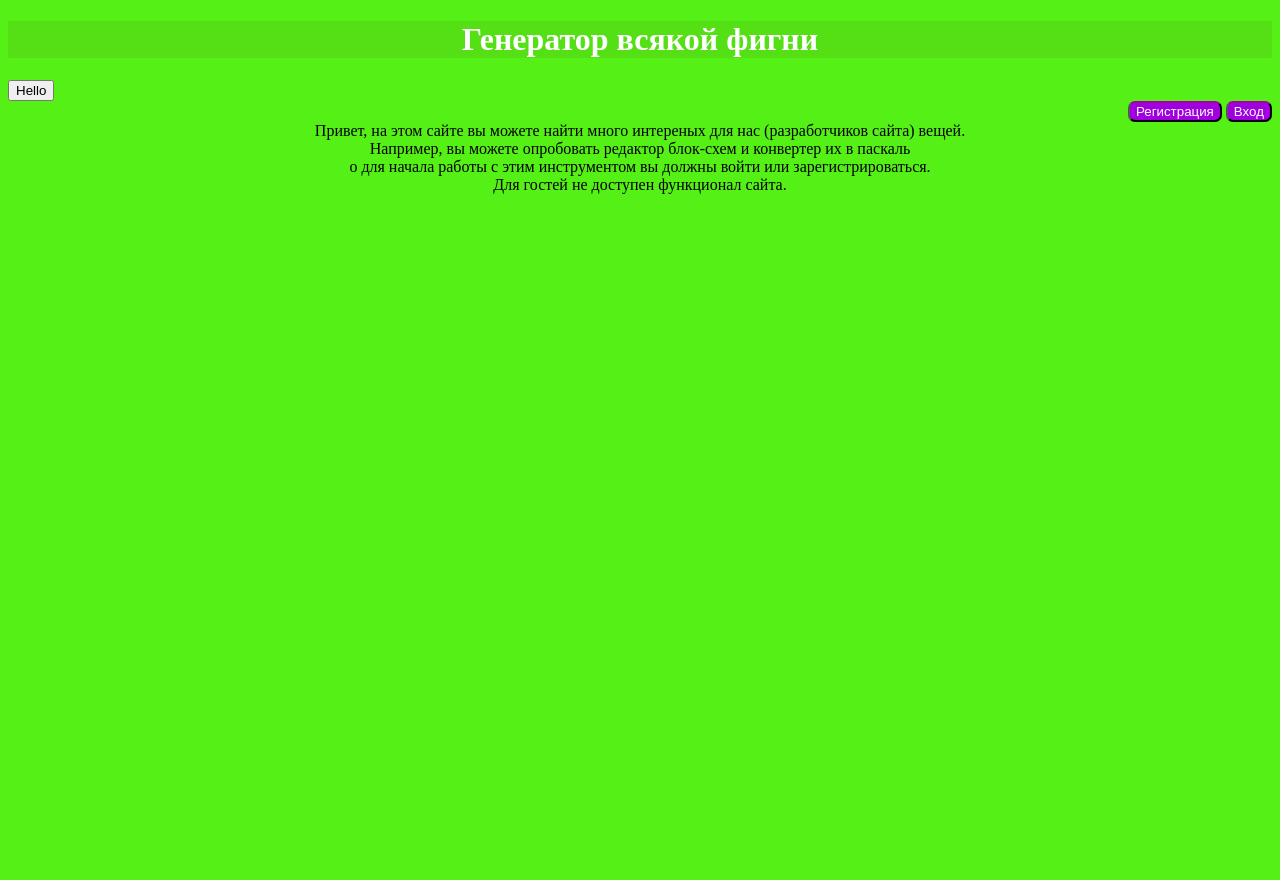
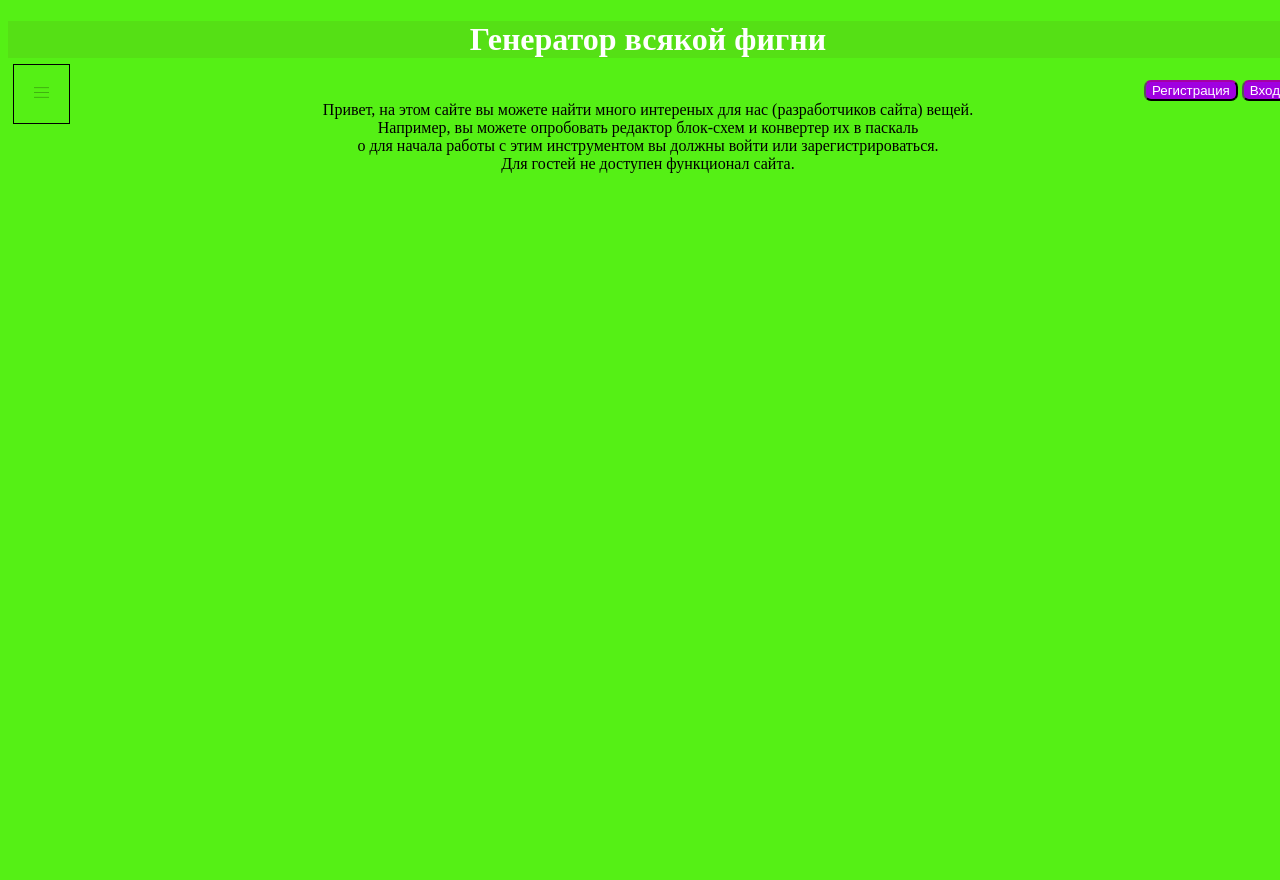
Before and after one commit to GovardFilipsovich/Site, a Flask app: page / in a window 1280 px wide. Before the commit the page ends 194 px from the top, so only its background shows below. Run offline with Flask 2, Linux system fonts and the light colour scheme.

Commit message:
Добавлена кнопка меню(На главное меню), а также объект меню

```diff
--- a/main.py
+++ b/main.py
@@ -8,12 +8,14 @@
 @app.route('/index', methods=["GET", "POST"])
 def index():
     if request.method == "GET":
-        return render_template("index.html")
+        return render_template("index.html", start_menu="-25%")
     else:
         if list(request.form.keys())[0] == "SignUp":
             return redirect("/reg")
         elif list(request.form.keys())[0] == "SignIn":
             return redirect("/signin")
+        elif list(request.form.keys())[0] == "Sett":
+            return render_template("index.html", start_menu="0%")
 
 
 @app.route('/reg', methods=["GET", "POST"])
@@ -28,5 +30,10 @@
         return render_template("signin.html")
 
 
+@app.route("/<Username>/profile")
+def profile(Username):
+    return render_template("profile.html")
+
+
 if __name__ == '__main__':
     app.run(port=8080, host='127.0.0.1')
--- a/static/css/style.css
+++ b/static/css/style.css
@@ -8,12 +8,33 @@
 body {
   background-color: #55f015;
 }
+html, body, .container{
+	height: 100%;
+	width: 100%
+}
+.Menu {
+	position: absolute;
+}
 input {
   background-color: #a000e0;
   border-block-color: #500050;
   border-radius: 7px;
   color: #ffffff;
+  cursor: pointer;
 }
 .Settings {
-  text-align: left;
+  display: inline-block;
+  border: 0px;
+  position: absolute;
+  left:1%;
+  top:8%;
 }
+.Settings button {
+	text-align: center;
+	border: 1px solid #000;
+	*border: 0px;
+	background: none;
+	cursor: pointer;
+	padding: 15px 15px 15px;
+	color: red;
+}
--- a/templates/base.html
+++ b/templates/base.html
@@ -3,7 +3,7 @@
 <head>
     <meta charset="utf-8">
     <meta name="viewport" content="width=device-width, initial-scale=1, shrink-to-fit=no">
-     <link rel="stylesheet" type="text/css" href="static/css/style.css?v=1.24">
+     <link rel="stylesheet" type="text/css" href="{{ url_for('static', filename='css/style.css')}}">
     <title>{{title}}</title>
 </head>
 <body>
--- a/templates/index.html
+++ b/templates/index.html
@@ -2,8 +2,83 @@
 
 {% block content %}
 
-<button id="Settings">Hello</button >
+<object width="25%" height="90%" class="Menu" style="left: {{start_menu}};"></object>
+
 <form method="post" class="Reg_Form">
+    <div class="Settings">
+        <button name="Sett">
+            <svg
+               xmlns:dc="http://purl.org/dc/elements/1.1/"
+               xmlns:cc="http://creativecommons.org/ns#"
+               xmlns:rdf="http://www.w3.org/1999/02/22-rdf-syntax-ns#"
+               xmlns:svg="http://www.w3.org/2000/svg"
+               xmlns="http://www.w3.org/2000/svg"
+               xmlns:sodipodi="http://sodipodi.sourceforge.net/DTD/sodipodi-0.dtd"
+               xmlns:inkscape="http://www.inkscape.org/namespaces/inkscape"
+               width="25"
+               height="25"
+               viewBox="0 0 13.229166 13.229167"
+               version="1.1"
+               id="svg8"
+               inkscape:version="1.0.2-2 (e86c870879, 2021-01-15)"
+               sodipodi:docname="Menu_button.svg">
+              <defs
+                 id="defs2" />
+              <sodipodi:namedview
+                 id="base"
+                 pagecolor="#ffffff"
+                 bordercolor="#666666"
+                 borderopacity="1.0"
+                 inkscape:pageopacity="0.0"
+                 inkscape:pageshadow="2"
+                 inkscape:zoom="11.196396"
+                 inkscape:cx="32.746607"
+                 inkscape:cy="22.257389"
+                 inkscape:document-units="mm"
+                 inkscape:current-layer="layer1"
+                 inkscape:document-rotation="0"
+                 showgrid="false"
+                 units="px"
+                 inkscape:window-width="1920"
+                 inkscape:window-height="1017"
+                 inkscape:window-x="-8"
+                 inkscape:window-y="-8"
+                 inkscape:window-maximized="1" />
+              <metadata
+                 id="metadata5">
+                <rdf:RDF>
+                  <cc:Work
+                     rdf:about="">
+                    <dc:format>image/svg+xml</dc:format>
+                    <dc:type
+                       rdf:resource="http://purl.org/dc/dcmitype/StillImage" />
+                    <dc:title></dc:title>
+                  </cc:Work>
+                </rdf:RDF>
+              </metadata>
+              <g
+                 inkscape:label="Layer 1"
+                 inkscape:groupmode="layer"
+                 id="layer1">
+                <path
+                   style="fill:none;stroke:#000000;stroke-width:0.140323px;stroke-linecap:butt;stroke-linejoin:miter;stroke-opacity:1"
+                   d="m 2.6458442,4.0389115 7.9374758,0.00609"
+                   id="path10"
+                   sodipodi:nodetypes="cc" />
+                <path
+                   style="fill:none;stroke:#000000;stroke-width:0.140323px;stroke-linecap:butt;stroke-linejoin:miter;stroke-opacity:1"
+                   d="m 2.6458776,6.6115387 7.9374764,0.00609"
+                   id="path10-4"
+                   sodipodi:nodetypes="cc" />
+                <path
+                   style="fill:none;stroke:#000000;stroke-width:0.140323px;stroke-linecap:butt;stroke-linejoin:miter;stroke-opacity:1"
+                   d="m 2.6458776,9.184166 7.9374754,0.00609"
+                   id="path10-41"
+                   sodipodi:nodetypes="cc" />
+              </g>
+            </svg>
+        </button>
+    </div>
     <input type="submit" name="SignUp" value="Регистрация">
     <input type="submit" name="SignIn" value="Вход">
 </form>
```
Also changed, not shown: templates/profile.html (added, +9 -0 lines).
